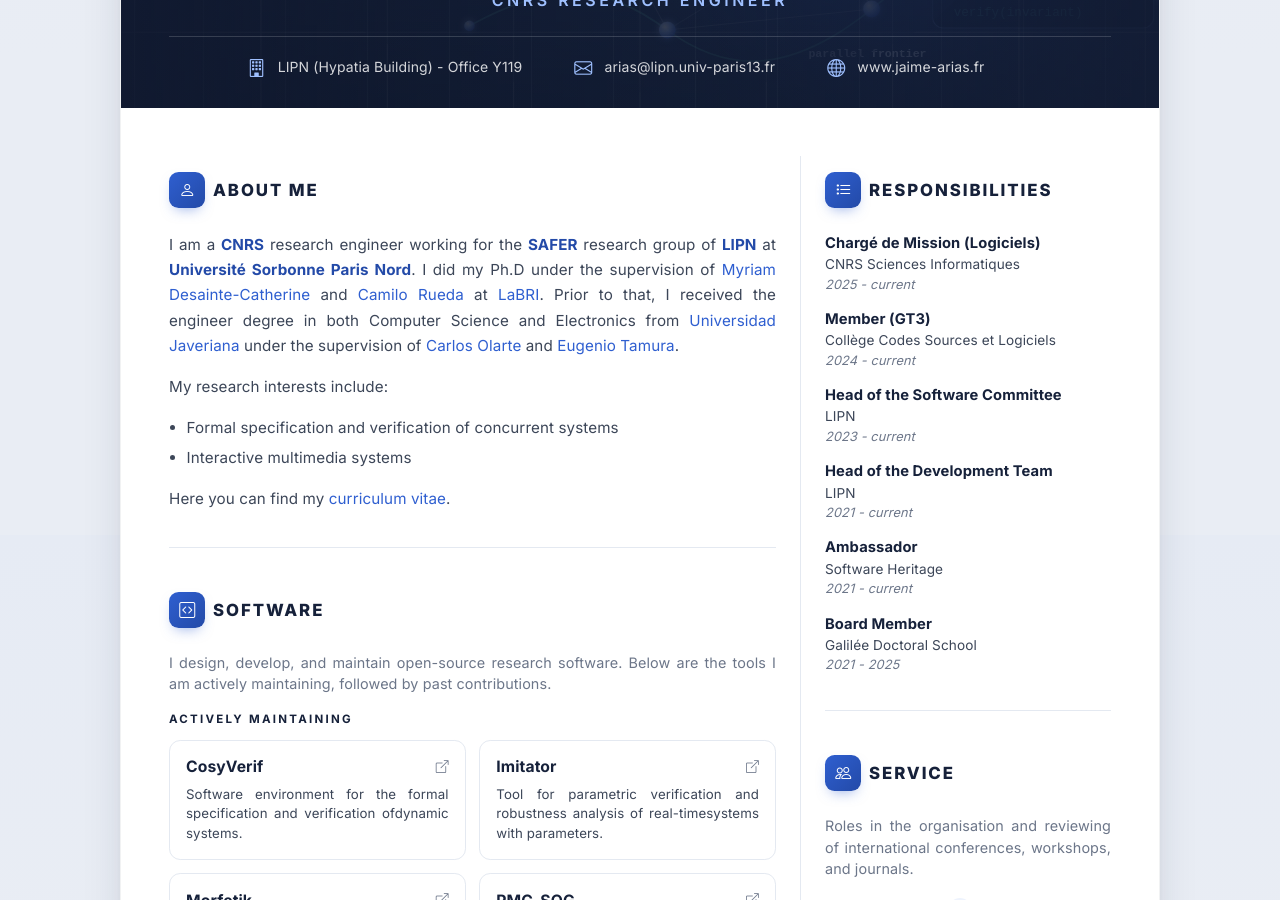
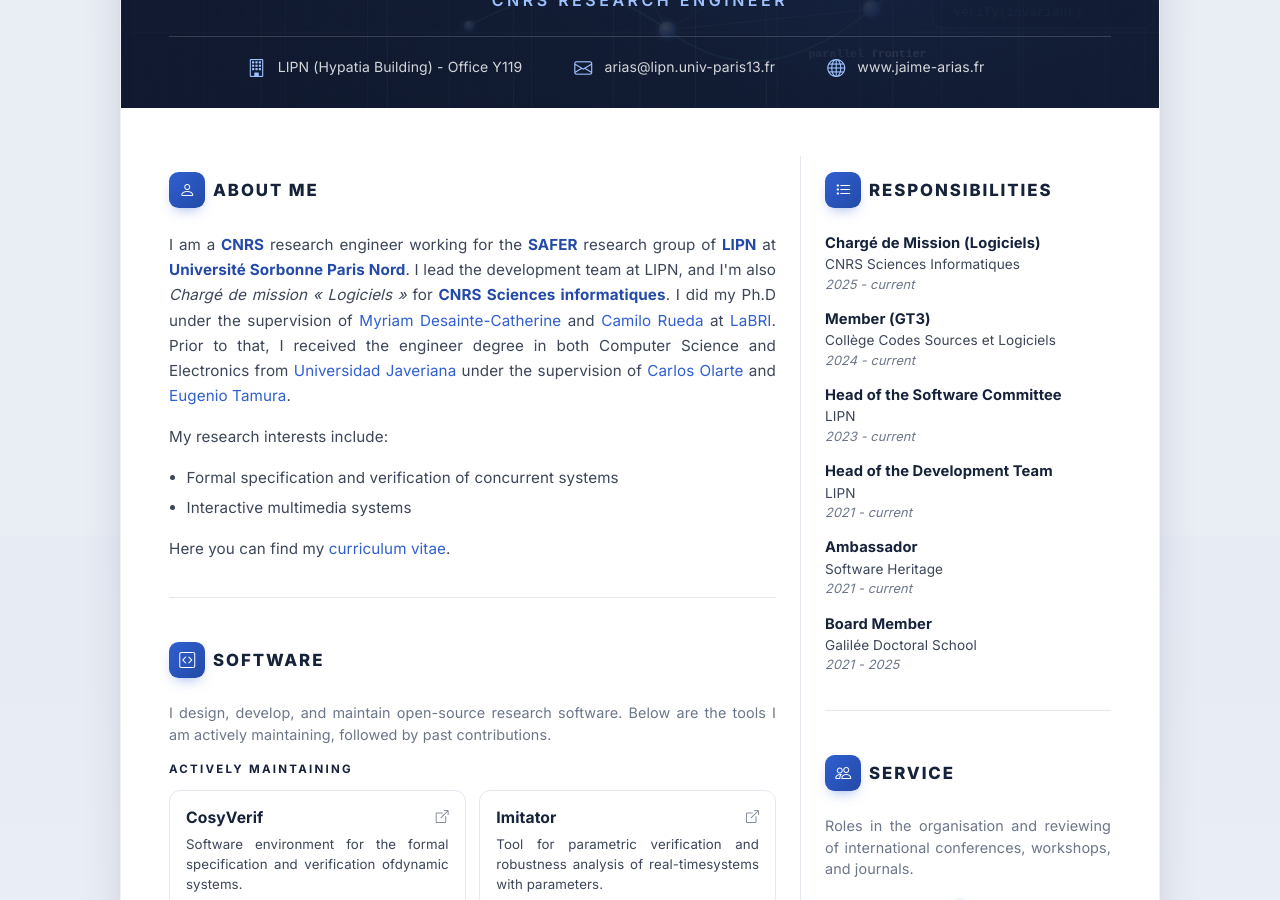
Before and after one commit to himito/himito.github.io, a Jekyll site: the page built from index.md, in a window 1280 px wide and 900 px high, scrolled down 365 px. Built offline with Jekyll 4.4.1, drawn with Linux system fonts in a browser that asks for light colours; nearby versions of some CDN libraries; some web fonts are replaced; library files that are not in the unit come from our copies.

Commit message:
fix link formatting and improve clarity in resume summary section

```diff
--- a/_includes/summary.html
+++ b/_includes/summary.html
@@ -8,10 +8,14 @@
       I am a
       <a href="https://www.cnrs.fr/fr" target="_blank"><strong>CNRS</strong></a>
       research engineer working for
-      the <a href="https://lipn.univ-paris13.fr/safer/" target="_blank"><strong>SAFER</strong></a>
+      the <a href="https://lipn.univ-paris13.fr/pages/fr/research/teams/safer/"
+        target="_blank"><strong>SAFER</strong></a>
       research group of <a href="https://lipn.univ-paris13.fr/" target="_blank"><strong>LIPN</strong></a>
       at
-      <a href="https://www.univ-spn.fr/" target="_blank"><strong>Université Sorbonne Paris Nord</strong></a>. I did my
+      <a href="https://www.univ-spn.fr/" target="_blank"><strong>Université Sorbonne Paris Nord</strong></a>.
+      I lead the development team at LIPN, and I'm also <em>Chargé de mission « Logiciels »</em> for
+      <a href="https://www.ins2i.cnrs.fr/" target="_blank"><strong>CNRS Sciences informatiques</strong></a>.
+      I did my
       Ph.D under the supervision of
       <a href="https://www.labri.fr/perso/myriam/" target="_blank">Myriam Desainte-Catherine</a>
       and
```
